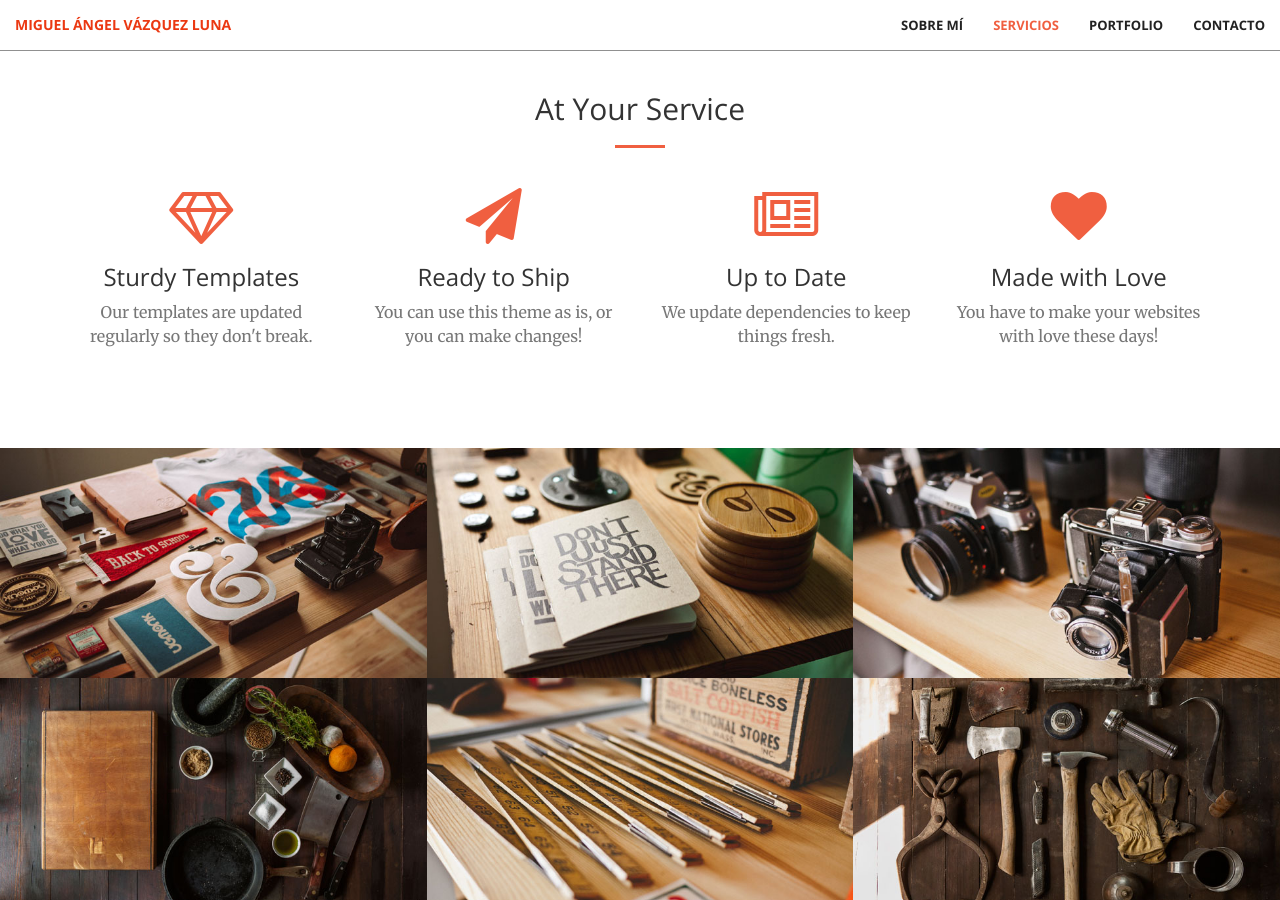
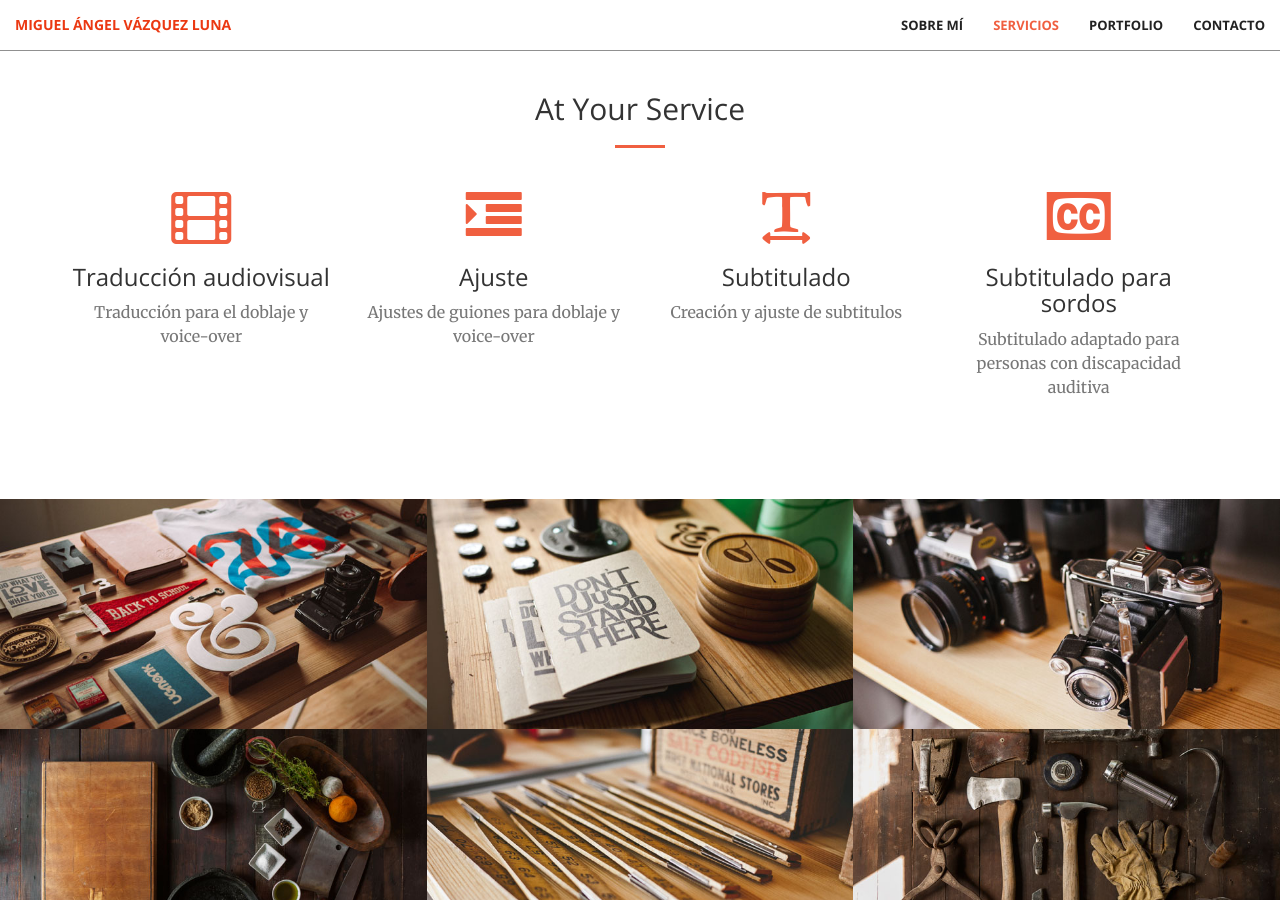
Before and after one commit to MiguelAVL/miguelavl.github.io, a Jekyll site: the page built from index.html, in a window 1280 px wide and 900 px high, scrolled down 1554 px. Built offline with Jekyll 4.4.1, drawn with Linux system fonts in a browser that asks for light colours.

Commit message:
servicios

```diff
--- a/_includes/services.html
+++ b/_includes/services.html
@@ -11,30 +11,30 @@
         <div class="row">
             <div class="col-lg-3 col-md-6 text-center">
                 <div class="service-box">
-                    <i class="fa fa-4x fa-diamond wow bounceIn text-primary"></i>
-                    <h3>Sturdy Templates</h3>
-                    <p class="text-muted">Our templates are updated regularly so they don't break.</p>
+                    <i class="fa fa-4x fa-film wow bounceIn text-primary"></i>
+                    <h3>Traducción audiovisual</h3>
+                    <p class="text-muted">Traducción para el doblaje y voice-over</p>
                 </div>
             </div>
             <div class="col-lg-3 col-md-6 text-center">
                 <div class="service-box">
-                    <i class="fa fa-4x fa-paper-plane wow bounceIn text-primary" data-wow-delay=".1s"></i>
-                    <h3>Ready to Ship</h3>
-                    <p class="text-muted">You can use this theme as is, or you can make changes!</p>
+                    <i class="fa fa-4x fa-indent wow bounceIn text-primary" data-wow-delay=".1s"></i>
+                    <h3>Ajuste</h3>
+                    <p class="text-muted">Ajustes de guiones para doblaje y voice-over</p>
                 </div>
             </div>
             <div class="col-lg-3 col-md-6 text-center">
                 <div class="service-box">
-                    <i class="fa fa-4x fa-newspaper-o wow bounceIn text-primary" data-wow-delay=".2s"></i>
-                    <h3>Up to Date</h3>
-                    <p class="text-muted">We update dependencies to keep things fresh.</p>
+                    <i class="fa fa-4x fa-text-width wow bounceIn text-primary" data-wow-delay=".2s"></i>
+                    <h3>Subtitulado</h3>
+                    <p class="text-muted">Creación y ajuste de subtitulos</p>
                 </div>
             </div>
             <div class="col-lg-3 col-md-6 text-center">
                 <div class="service-box">
-                    <i class="fa fa-4x fa-heart wow bounceIn text-primary" data-wow-delay=".3s"></i>
-                    <h3>Made with Love</h3>
-                    <p class="text-muted">You have to make your websites with love these days!</p>
+                    <i class="fa fa-4x fa-cc wow bounceIn text-primary" data-wow-delay=".3s"></i>
+                    <h3>Subtitulado para sordos</h3>
+                    <p class="text-muted">Subtitulado adaptado para personas con discapacidad auditiva</p>
                 </div>
             </div>
         </div>
```
